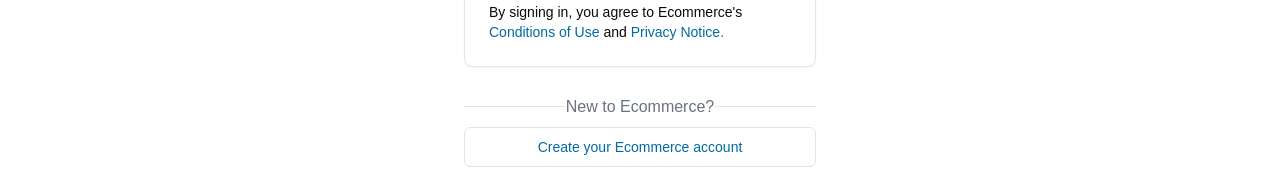
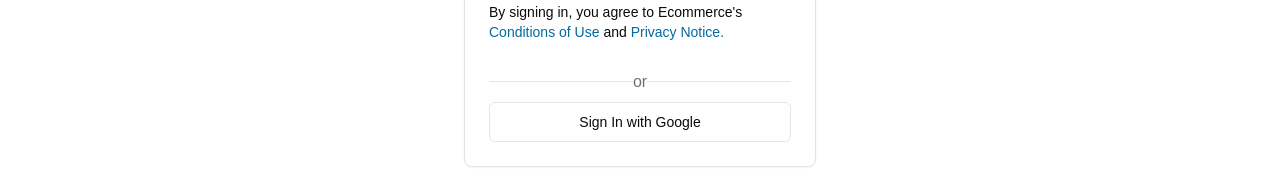
Before and after one commit to FS-1964/nextjs-ecommerce, a Next.js app: page /sign-in in a window 1280 px wide. Shown: the part 447-639 px from the top of the page. Built offline with nearby package versions, Linux system fonts and the light colour scheme; no server answers.

Commit message:
google signin

```diff
--- /dev/null
+++ b/app/(auth)/sign-in/google-signin-form.tsx
@@ -0,0 +1,21 @@
+'use client'
+import { useFormStatus } from 'react-dom'
+
+import { Button } from '@/components/ui/button'
+import { SignInWithGoogle } from '@/lib/actions/user.actions'
+
+export function GoogleSignInForm() {
+  const SignInButton = () => {
+    const { pending } = useFormStatus()
+    return (
+      <Button disabled={pending} className='w-full' variant='outline'>
+        {pending ? 'Redirecting to Google...' : 'Sign In with Google'}
+      </Button>
+    )
+  }
+  return (
+    <form action={SignInWithGoogle}>
+      <SignInButton />
+    </form>
+  )
+}
--- a/app/(auth)/sign-in/page.tsx
+++ b/app/(auth)/sign-in/page.tsx
@@ -7,7 +7,7 @@
 import { Card, CardContent, CardHeader, CardTitle } from '@/components/ui/card'
 
 import CredentialsSignInForm from './credentials-signin-form'
-// import { GoogleSignInForm } from './google-signin-form'
+ import { GoogleSignInForm } from './google-signin-form'
 import { Button } from '@/components/ui/button'
 // import { getSetting } from '@/lib/actions/setting.actions'
 
@@ -39,11 +39,11 @@
         <CardContent>
           <div>
             <CredentialsSignInForm />
-            {/*  <SeparatorWithOr />
+          </div>
+          <SeparatorWithOr />
             <div className='mt-4'>
               <GoogleSignInForm />
-            </div> */}
-          </div>
+            </div>
         </CardContent>
       </Card>
       <SeparatorWithOr>New to {APP_NAME}?</SeparatorWithOr>
```
